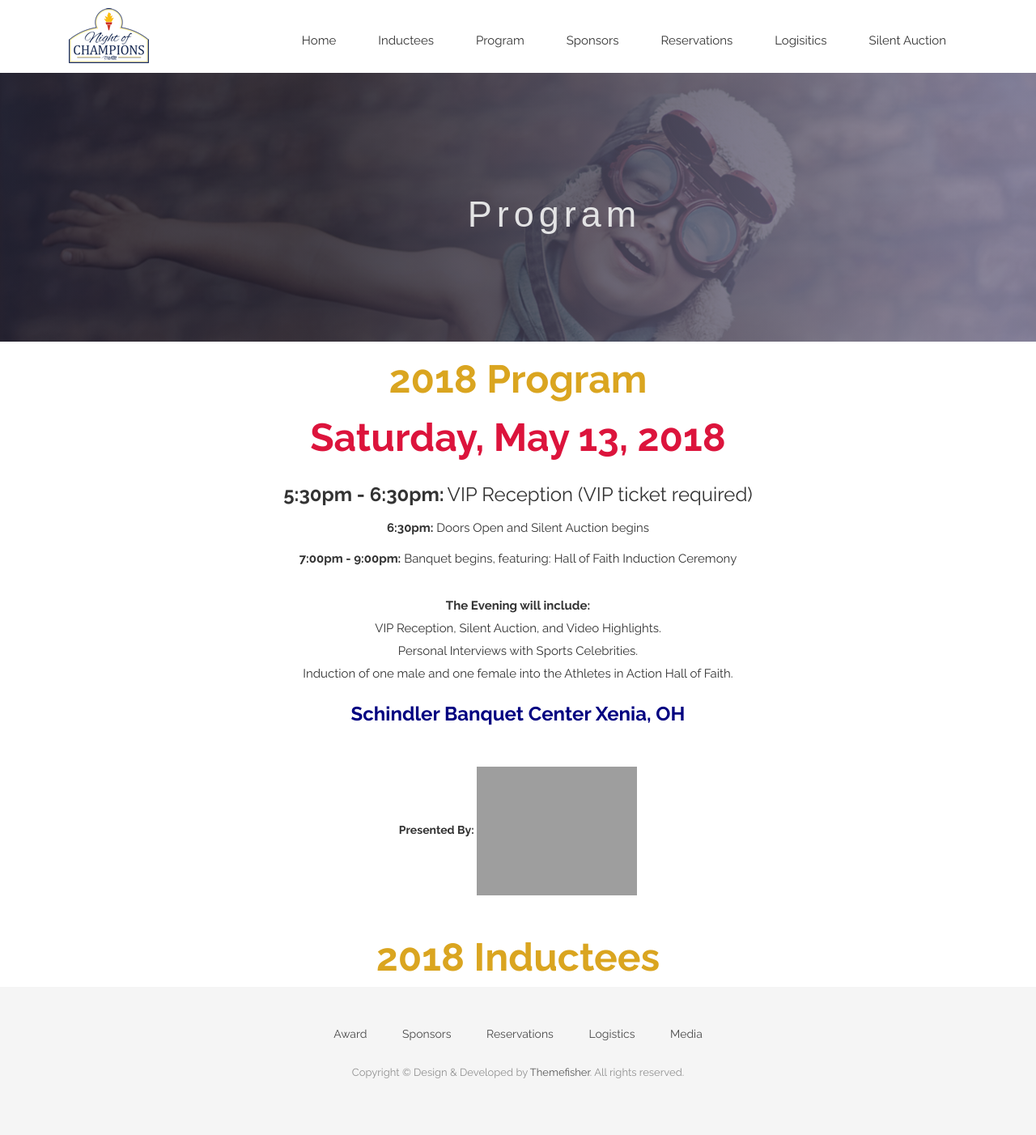
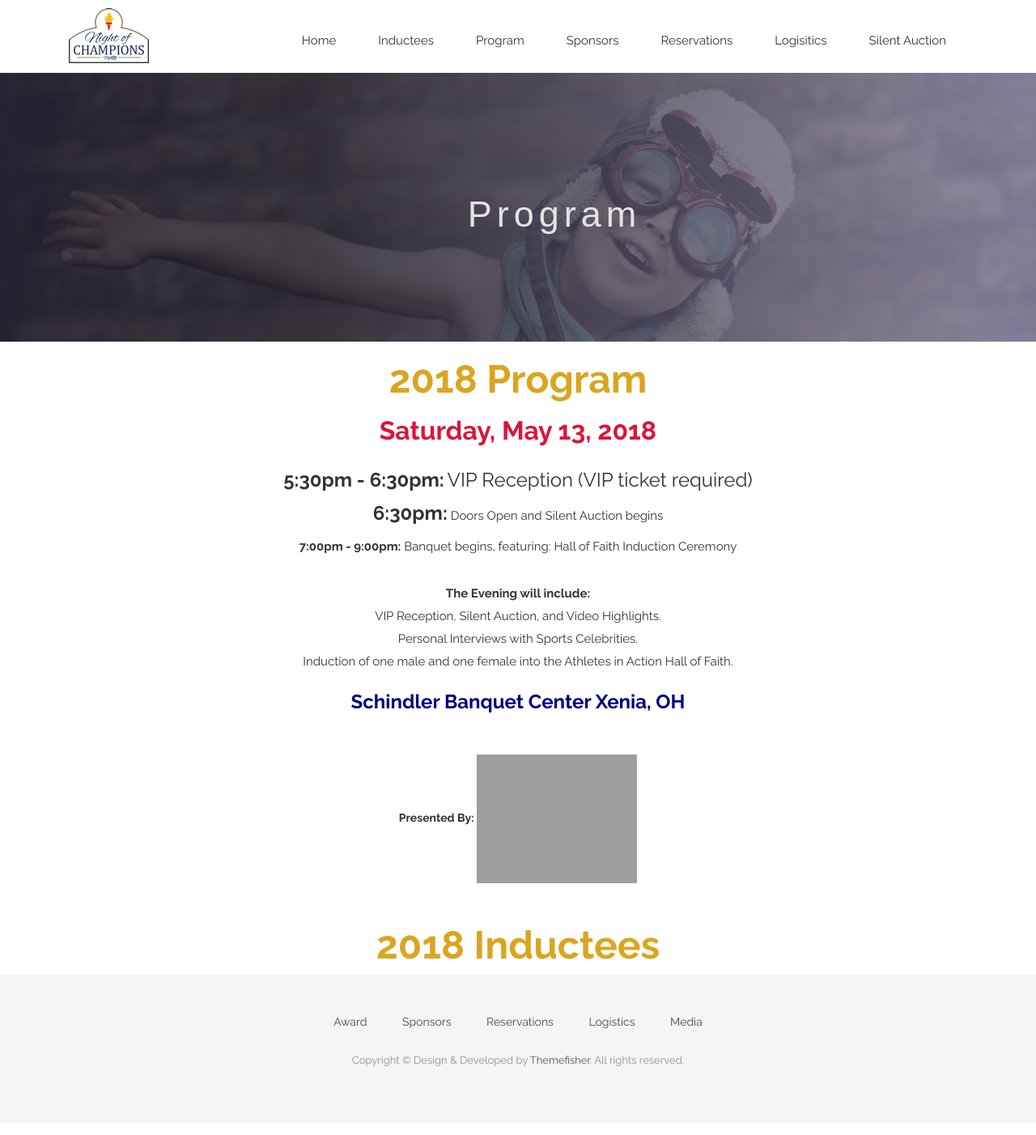
Before and after one commit to CruGlobal/NightofChampions, a Jekyll site: the page built from program.markdown, in a window 1280 px wide. Shown: the whole page at 81% size. Built offline with Jekyll 4.4.1, drawn with Linux system fonts in a browser that asks for light colours; nearby versions of some CDN libraries; some web fonts are replaced; grey boxes are pictures that could not be loaded.

Commit message:
Updated Program

```diff
--- a/program.markdown
+++ b/program.markdown
@@ -13,14 +13,14 @@
 </div>
 <div style="text-align: center;">
 <h2><b>
-<font size="7" color="Crimson">Saturday, May 13, 2018</font> </b>
+<font size="6" color="Crimson">Saturday, May 13, 2018</font> </b>
 </h2>
 <br>
 
 <div style="text-align: center;">
 <p><b><font size="5">5:30pm - 6:30pm:</font></b>
 <font size="5">VIP Reception (VIP ticket required)</font></p>
-<p><b>6:30pm:</b>
+<p><b><font size="5">6:30pm:</font></b>
 Doors Open and Silent Auction begins</p>
 <p><b>7:00pm - 9:00pm:</b>
 Banquet begins, featuring:
```
